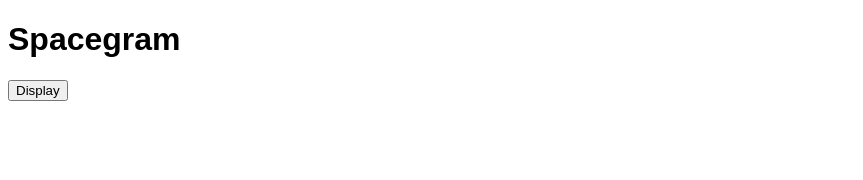
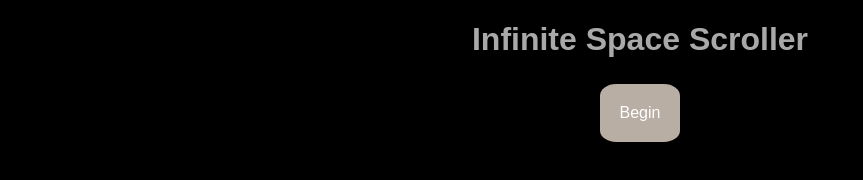
Before and after one commit to PiDMA/Shopify_NASA_API, a plain HTML site: page index.html in a window 1280 px wide. Shown: the whole page, without its empty margins (0-863 px from the left). Drawn offline with Linux system fonts and the light colour scheme; no server answers.

Commit message:
Add files via upload

```diff
--- a/index.html
+++ b/index.html
@@ -1,30 +1,24 @@
 <!DOCTYPE html>
 <html lang="en">
   <head>
-    <meta charset="UTF-8">
-    <meta http-equiv="X-UA-Compatible" content="IE=edge">
-    <meta name="viewport" content="width=device-width, initial-scale=1.0">
-    <title>Spacegram</title>
-    <link rel="stylesheet" href="style.css">
+    <meta charset="UTF-8" />
+    <meta http-equiv="X-UA-Compatible" content="IE=edge" />
+    <meta name="viewport" content="width=device-width, initial-scale=1.0" />
+    <title>Infinite Space Scroller</title>
+    <link rel="stylesheet" href="style.css" />
   </head>
   <body>
-    <h1>Spacegram</h1>
-    <input type = "button" onclick = "loadImages()" value = "Display">
+    <h1>Infinite Space Scroller</h1>
+    <input type="button" onclick="loadImages()" value="Begin" id="begin"/>
 
     <div class="container">
-
-        <div id="gallery">
-
-        </div>
+      <div id="gallery"></div>
 
       <div id="popup">
-            <img src="" alt="" id="selectedImage">
-            <div id="selectedImageText"></div>
+        <img src="" alt="" id="selectedImage" />
       </div>
-
     </div>
 
     <script src="script.js"></script>
   </body>
-
 </html>
--- a/script.js
+++ b/script.js
@@ -6,9 +6,9 @@ const imageNum = 3
 
 //function returns a date between 2000 and today, many of the pre-2000 NASA photos are tiny and become stretched out when displayed
 function randomDate() {
-    var year = Math.floor(2000 + Math.random() * (2020 + 1 - 2000))
-    var month = Math.floor(1 + Math.random() * (12 + 1 - 1))
-    var day = Math.floor(1 + Math.random() * (27 + 1 - 1))
+    var year = Math.floor(2000 + Math.random()*(2020 + 1 - 2000))
+    var month = Math.floor(1 + Math.random()*(12 + 1 - 1))
+    var day = Math.floor(1 + Math.random()*(27 + 1 - 1))
 
     year = parseInt(year)
     month = parseInt(month)
@@ -16,28 +16,27 @@ function randomDate() {
     //return in proper format for API query
     return `${year}-${month}-${day}`
 
-}
+  }
 
-function loadImages() {
-    for (let i = 0; i < imageNum; i++) {
+function loadImages(){
+    for(let i = 0; i < imageNum; i++){
         apiRequest()
     }
 }
 
 //load images when bottom of page is scrolled to
-window.addEventListener('scroll', () => {
-    if (window.scrollY + window.innerHeight >=
-        document.documentElement.scrollHeight) {
-        loadImages();
+window.addEventListener('scroll',()=>{
+    if(window.scrollY + window.innerHeight >=
+    document.documentElement.scrollHeight){
+    loadImages();
     }
 })
 
-function displayImage(data) {
+function displayImage(data){
     const img = document.createElement('img')
     img.src = `${data.url}`
     img.classList.add('galleryImg')
-
-    img.addEventListener('click', () => {
+    img.addEventListener('click',() => {
         popup.style.transform = `translateY(0)`
         selectedImage.src = `${data.url}`
         selectedImage.alt = "image alt"
@@ -46,35 +45,25 @@ function displayImage(data) {
     gallery.appendChild(img)
 }
 
-
-
-popup.addEventListener('click', () => {
+popup.addEventListener('click', () =>{
     popup.style.transform = 'translateY(-100%)'
     selectedImage.src = ''
     selectedImage.alt = ''
 })
 
-async function apiRequest() {
+async function apiRequest(){
     let API_KEY = "Q2LdXP3zBuMGLMlpNdk4l8psELVEcq1xnxYe25jB"
     let date = randomDate()
     console.log(date)
     let response = await fetch(`https://api.nasa.gov/planetary/apod?api_key=${API_KEY}&date=${date}`)
     console.log(response)
-    let data = await response.json()
+    let data =   await response.json()
     console.log(data)
-    useApiData(data)
+    if(data.media_type != 'video'){
+        displayImage(data)
+    }
 }
 
-function useApiData(data) {
-
-    displayImage(data)
-
-
-    //this code loads changes the individual elements on the page, does not create new ones
-    // document.querySelector("#title").innerHTML = `${title}`
-    // document.querySelector("#image").innerHTML = `<img src="${image}">`
-    // document.querySelector("#explanation").innerHTML = `${explanation}`
-
-    //document.querySelector("#content").innerHTML = data.explanation
-    //
-}
+// function useApiData(data){
+//     displayImage(data)
+// }
--- a/style.css
+++ b/style.css
@@ -1,5 +1,30 @@
 body{
     font-family: sans-serif;
+    text-align: center;
+    background-color: black;
+    color: darkgray;
+}
+
+#begin{
+    background-color: rgba(184, 174, 164, 9.5);
+    border: none;
+    color: white;
+    padding: 20px;
+    text-align: center;
+    text-decoration: none;
+    display: inline-block;
+    font-size: 16px;
+    margin: 4px 2px;
+    border-radius: 20%;
+}
+
+#begin:hover{
+    background-color: grey;
+}
+
+#begin:active{
+    box-shadow: 0 3px #666;
+    transform: translateY(4px);
 }
 
 .container{
```
Lines whose indentation alone changed are shown as unchanged.
